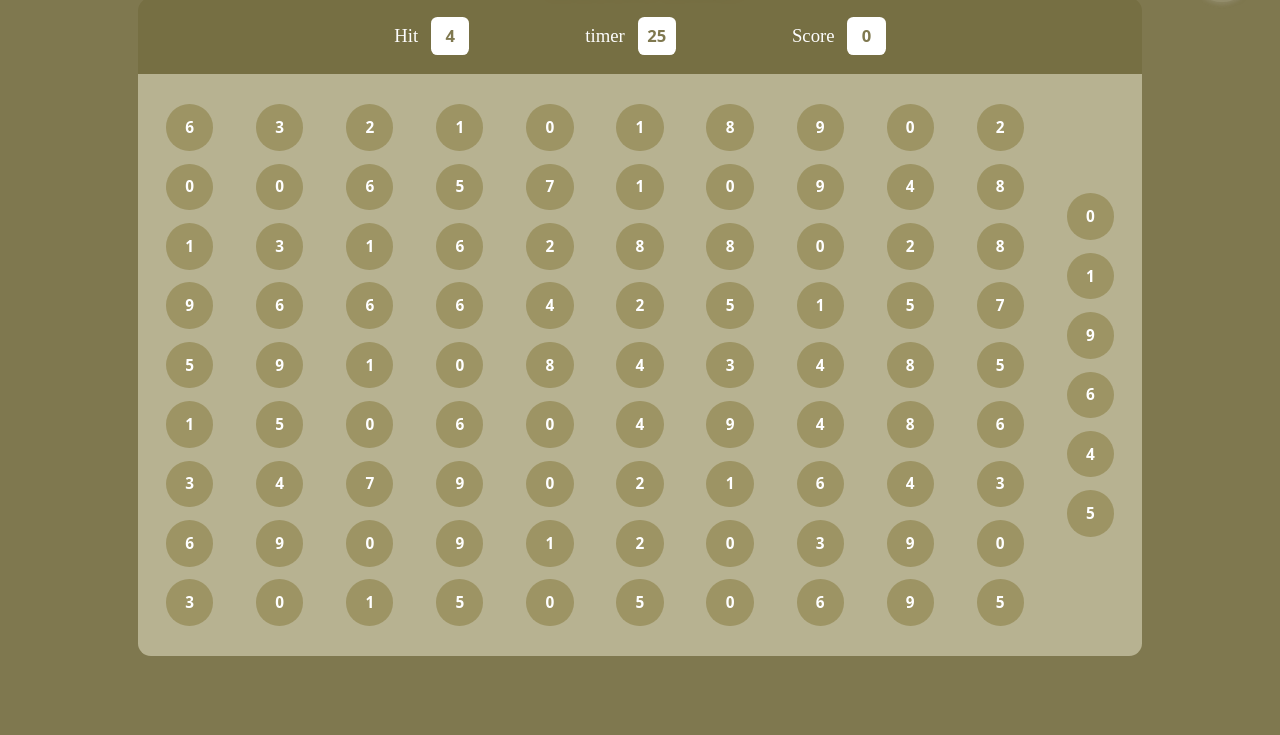
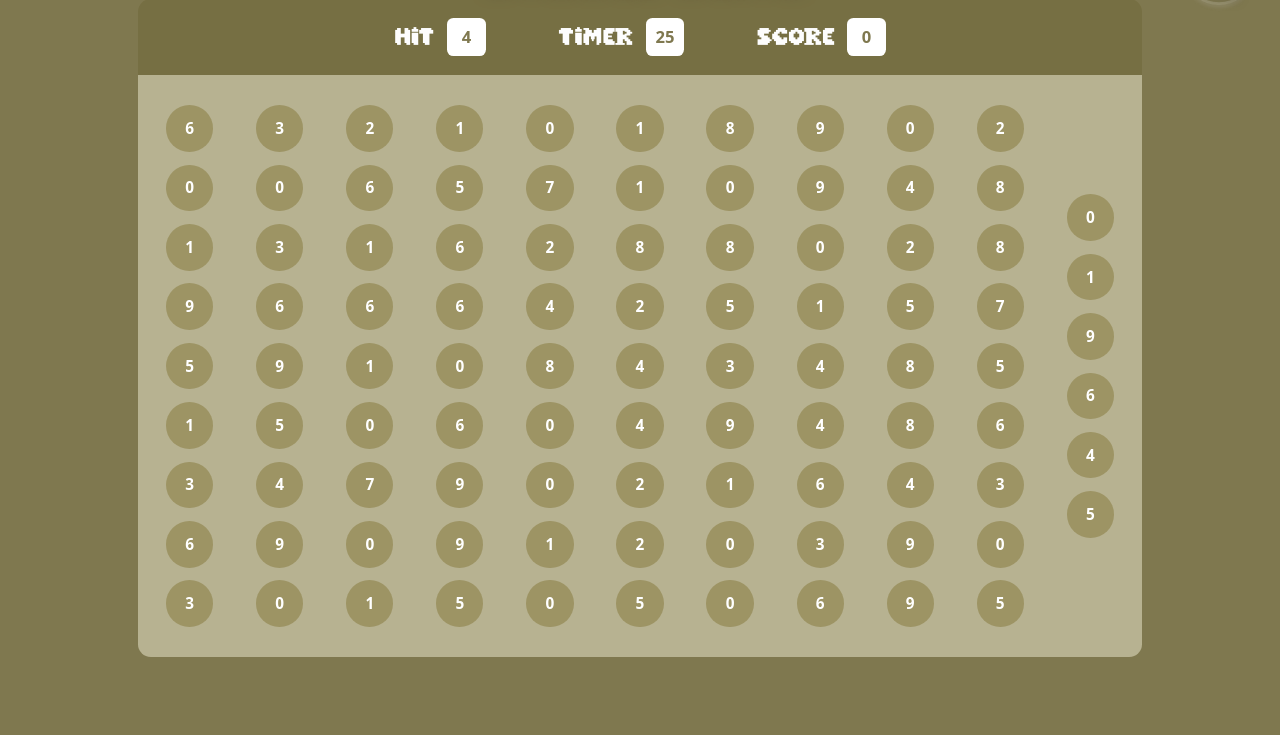
Before and after one commit to Aankushpal/Bubble-Blitz, a plain HTML site: page index.html in a window 1280 px wide. Shown: the part 65-800 px from the top of the page. Drawn offline with Linux system fonts and the light colour scheme; the site is published under a folder, as on GitHub Pages, so addresses that start at the root find nothing.

Commit message:
font style

```diff
--- a/style.css
+++ b/style.css
@@ -1,6 +1,6 @@
 @font-face {
     font-family: super pixel;
-    src: url(/super-pixel-font/SuperPixel-m2L8j.ttf);
+    src: url(./super-pixel-font/SuperPixel-m2L8j.ttf);
 }
 
 *{
```
